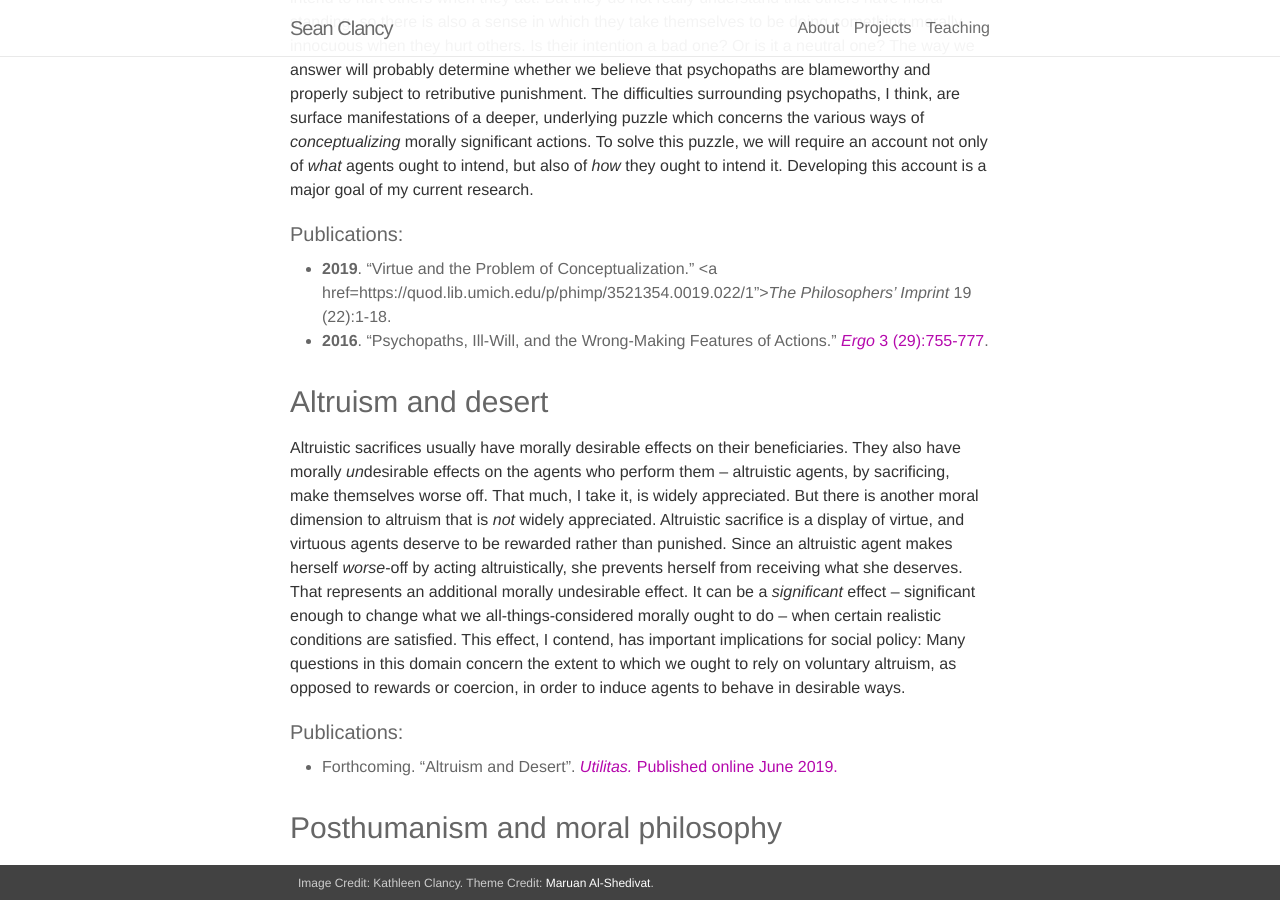
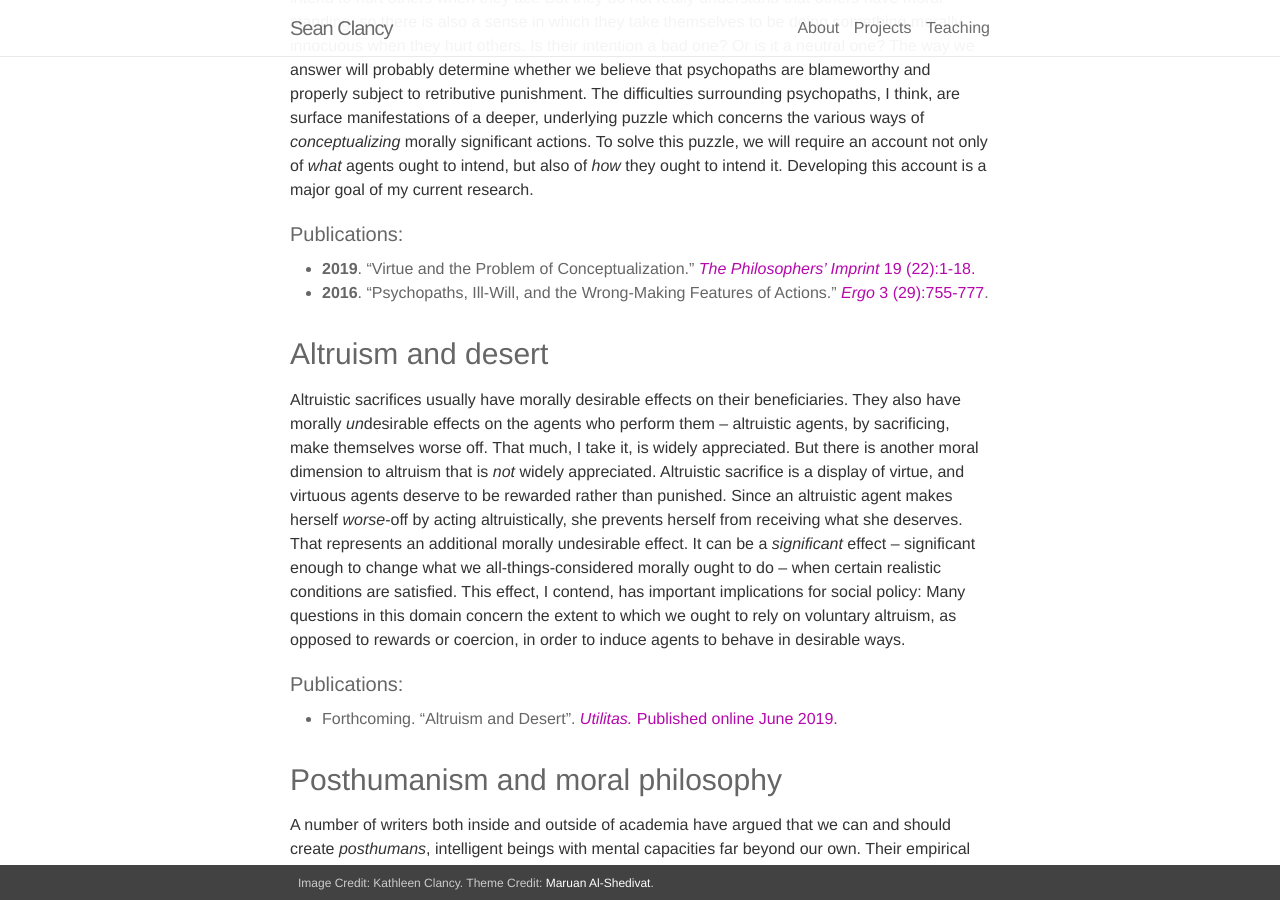
Before and after one commit to sean-clancy/sean-clancy.github.io, a Jekyll site: the page built from _pages/projects.md, in a window 1280 px wide and 900 px high, scrolled down 412 px. Built offline with Jekyll 4.4.1, drawn with Linux system fonts in a browser that asks for light colours.

Commit message:
Update projects.md

```diff
--- a/_pages/projects.md
+++ b/_pages/projects.md
@@ -9,7 +9,7 @@ title: Projects
 Sometimes when an agent acts badly, we excuse her from blame because she <i>meant well</i>. What she intended, perhaps, was good, even if her external behaviors were not. But it is extraordinarily difficult to specify precisely what counts as a good intention – or, for that matter, a bad or a neutral one. Psychopaths provide the most lurid illustrations of this problem. Sometimes, they clearly intend to hurt others when they act. But they do not really understand that others have moral standing, so there is also a sense in which they take themselves to be doing something morally innocuous when they hurt others. Is their intention a bad one? Or is it a neutral one? The way we answer will probably determine whether we believe that psychopaths are blameworthy and properly subject to retributive punishment. The difficulties surrounding psychopaths, I think, are surface manifestations of a deeper, underlying puzzle which concerns the various ways of <i>conceptualizing</i> morally significant actions. To solve this puzzle, we will require an account not only of <i>what</i> agents ought to intend, but also of <i>how</i> they ought to intend it. Developing this account is a major goal of my current research.
 
 #### Publications:
-- <strong>2019</strong>. “Virtue and the Problem of Conceptualization.” <a href=https://quod.lib.umich.edu/p/phimp/3521354.0019.022/1"><i>The Philosophers’ Imprint</i> 19 (22):1-18.
+- <strong>2019</strong>. “Virtue and the Problem of Conceptualization.” <a href="https://quod.lib.umich.edu/p/phimp/3521354.0019.022/1"><i>The Philosophers’ Imprint</i> 19 (22):1-18.
 - <strong>2016</strong>. “Psychopaths, Ill-Will, and the Wrong-Making Features of Actions.” <a href="https://quod.lib.umich.edu/e/ergo/12405314.0003.029/--psychopaths-ill-will-and-the-wrong-making-
 features?rgn=main;view=fulltext"><i>Ergo</i> 3 (29):755-777</a>.
 
```
